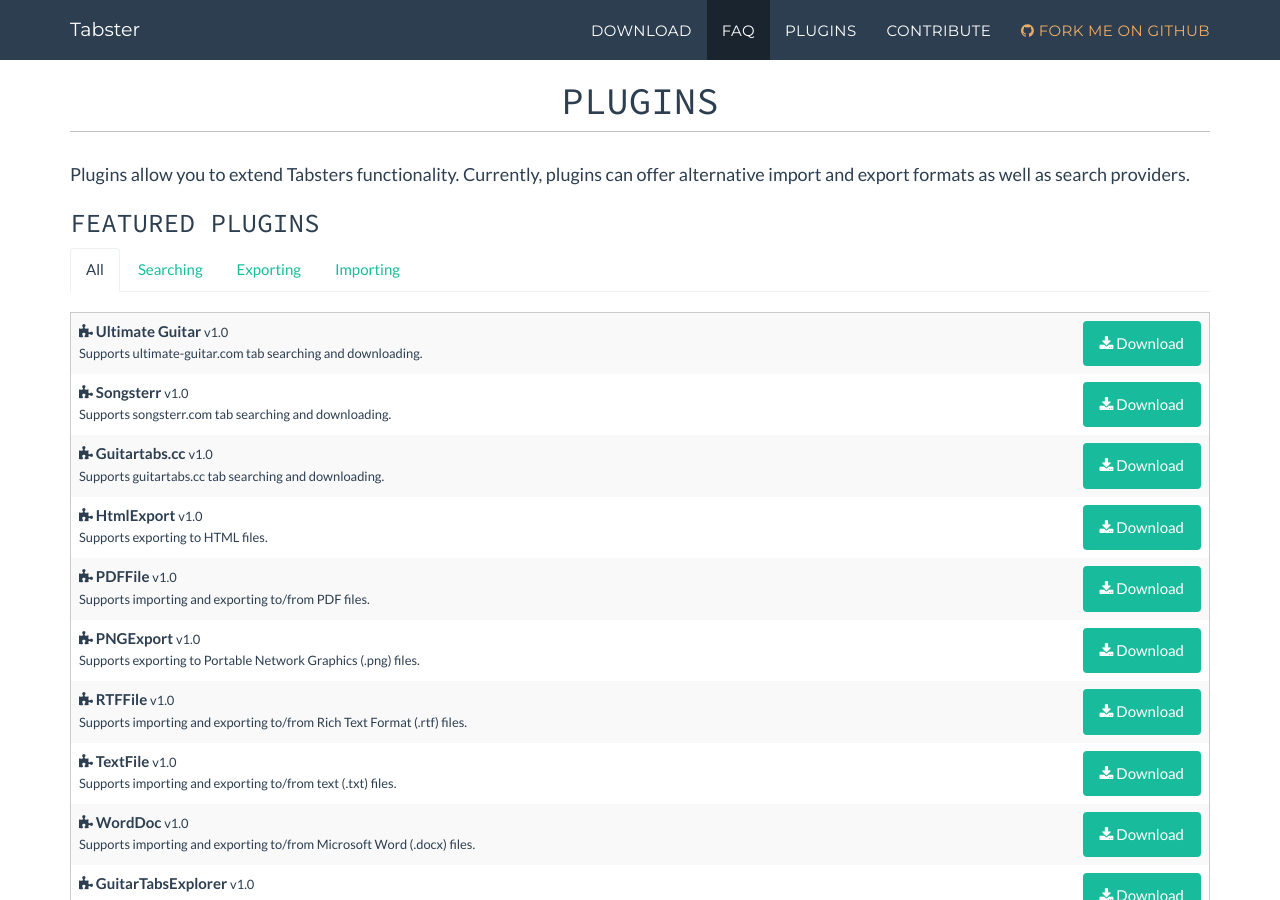
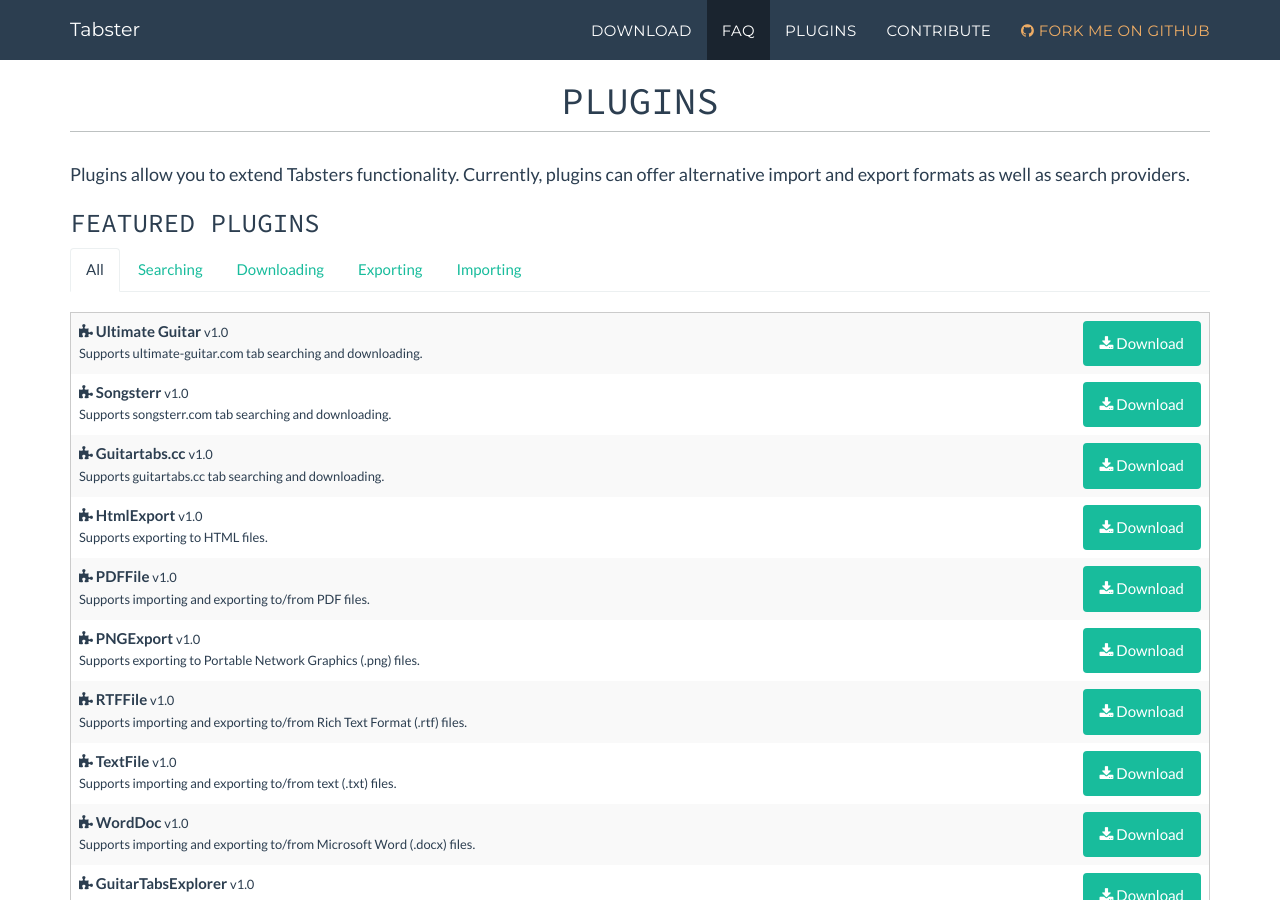
Before and after one commit to GetTabster/gettabster.github.io, a Jekyll site: the page built from index.html, in a window 1280 px wide and 900 px high, scrolled down 3229 px. Built offline with Jekyll 4.4.1, drawn with Linux system fonts in a browser that asks for light colours; nearby versions of some CDN libraries.

Commit message:
'Downloading' category

```diff
--- a/_data/featured_plugins.yml
+++ b/_data/featured_plugins.yml
@@ -7,6 +7,7 @@
     download: https://github.com/GetTabster/Tabster.Plugin.UltimateGuitar/releases/download/v1.0/UltimateGuitar.zip
     categories:
         - Searching
+        - Downloading
 
   - name: Songsterr
     description: Supports songsterr.com tab searching and downloading.
@@ -17,6 +18,7 @@
     download: https://github.com/GetTabster/Tabster.Plugin.Songsterr/releases/download/v1.0/Songsterr.zip
     categories:
         - Searching
+        - Downloading
 
   - name: Guitartabs.cc
     description: Supports guitartabs.cc tab searching and downloading.
@@ -27,6 +29,7 @@
     download: https://github.com/GetTabster/Tabster.Plugin.GuitartabsDotCC/releases/download/v1.0/GuitartabsDotCC.zip
     categories:
         - Searching
+        - Downloading
 
   - name: HtmlExport
     description: Supports exporting to HTML files.
@@ -100,3 +103,4 @@
     download: https://github.com/GetTabster/Tabster.Plugin.GuitarTabsExplorer/releases/download/v1.0/GuitarTabsExplorer.zip
     categories:
         - Searching
+        - Downloading
```
